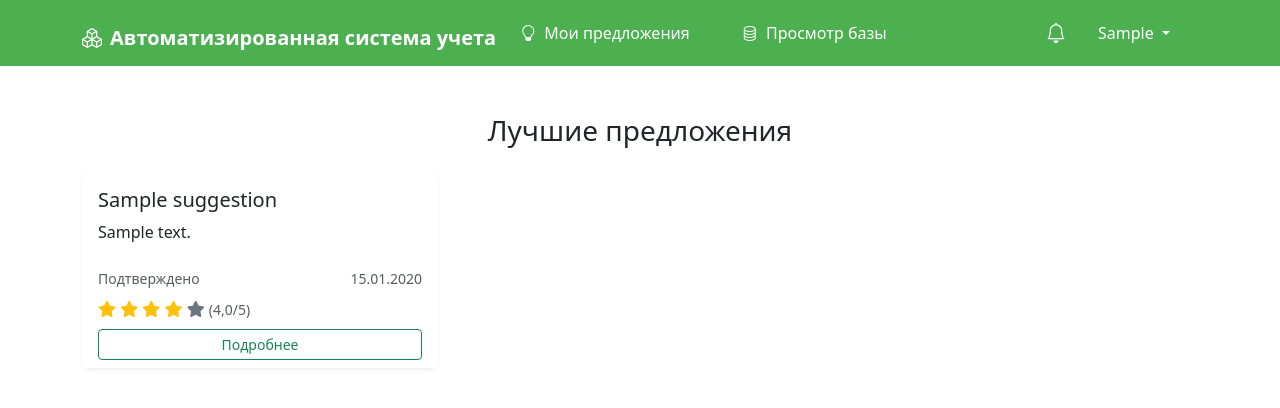
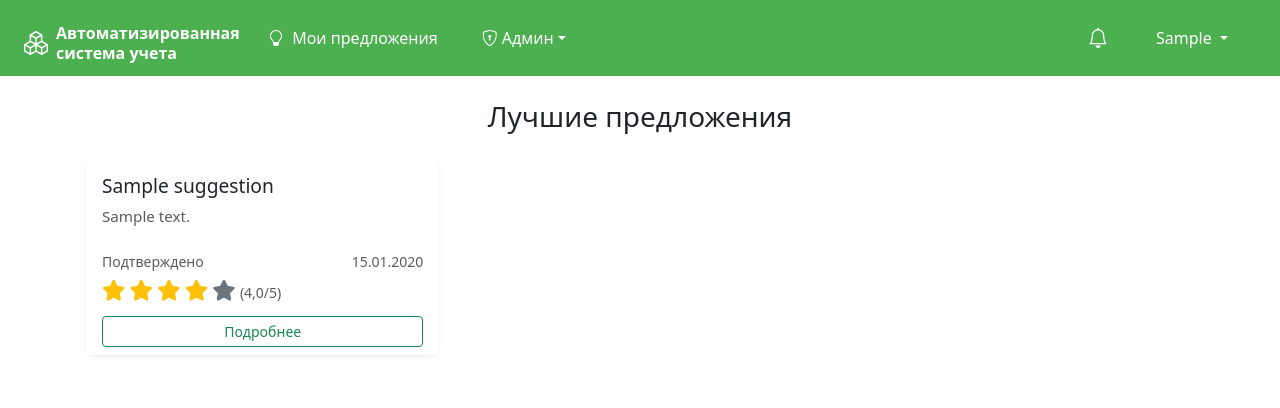
Before and after one commit to Stalkmind1256/VKR_Django, a Django app: page /home/ in a window 1280 px wide. Shown: the top 408 px of the page. Run offline with Django 4.2, Linux system fonts and the light colour scheme; a user stored in the database is signed in; tables that the repository leaves empty hold one stand-in row (values such as "Sample post"); data that the repository does not hold is empty; parts of the project's set-up code (start-up, migrations or seed data) failed here and were passed over; some libraries are stand-ins or nearby versions.

Commit message:
psevdo_adaptiv fix, entry

```diff
--- a/fss/management/commands/load_statuses.py
+++ b/fss/management/commands/load_statuses.py
@@ -5,6 +5,7 @@ from fss.models import Status
 STATUSES = [
     "draft",
     "submitted",
+    "under_review",
     "approved",
     "rejected",
     "archived",
--- a/fss/templates/fss/base.html
+++ b/fss/templates/fss/base.html
@@ -1,35 +1,36 @@
 <!DOCTYPE html>
 {% load static %}
 {% load django_bootstrap5 %}
-<html lang="en">
+<html lang="ru">
 <head>
     <meta charset="UTF-8">
     <meta name="viewport" content="width=device-width, initial-scale=1.0">
-    <title>Автоматизированная система учета и предложений</title>
+    <title>Автоматизированная система учёта и предложений</title>
 
+    <!-- Bootstrap & Icons -->
+    <link href="https://cdn.jsdelivr.net/npm/bootstrap@5.3.0-alpha1/dist/css/bootstrap.min.css" rel="stylesheet">
+    <link href="https://cdn.jsdelivr.net/npm/bootstrap-icons@1.10.5/font/bootstrap-icons.css" rel="stylesheet">
+    <link rel="stylesheet" href="https://cdnjs.cloudflare.com/ajax/libs/font-awesome/6.4.0/css/all.min.css">
 
-
-    <link href="https://cdn.jsdelivr.net/npm/bootstrap@5.3.0-alpha1/dist/css/bootstrap.min.css" rel="stylesheet">
-    <link href="https://cdn.jsdelivr.net/npm/bootstrap-icons/font/bootstrap-icons.css" rel="stylesheet">
+    <!-- Custom styles -->
     <link rel="stylesheet" href="{% static 'css/styles.css' %}">
 
-    <link href="https://cdn.jsdelivr.net/npm/bootstrap-icons/font/bootstrap-icons.css" rel="stylesheet">
-<link rel="stylesheet" href="https://cdn.jsdelivr.net/npm/bootstrap-icons@1.10.5/font/bootstrap-icons.css">
-<link rel="stylesheet" href="https://cdn.jsdelivr.net/npm/bootstrap-icons@1.10.5/font/bootstrap-icons.css">
-    <script src="https://cdn.jsdelivr.net/npm/bootstrap@5.3.0-alpha1/dist/js/bootstrap.bundle.min.js"></script>
-    <script src="https://ajax.googleapis.com/ajax/libs/jquery/3.5.1/jquery.min.js"></script>
-    <link rel="stylesheet" href="https://cdnjs.cloudflare.com/ajax/libs/font-awesome/6.4.0/css/all.min.css">
+    <!-- Scripts -->
+    <script src="https://cdn.jsdelivr.net/npm/bootstrap@5.3.0-alpha1/dist/js/bootstrap.bundle.min.js" defer></script>
+    <script src="https://ajax.googleapis.com/ajax/libs/jquery/3.5.1/jquery.min.js" defer></script>
+
+    <!-- CSRF Token for JS -->
     <meta name="csrf-token" content="{{ csrf_token }}">
+
+    {% block extra_head %}{% endblock %}
 </head>
 
 <body>
     {% include "fss/navbar.html" %}
 
-    {% block navbar %}
-    {% endblock %}
+    {% block navbar %}{% endblock %}
 
-
-    <div class="container">
+    <main class="container my-4 px-2">
         {% block content %}
             {% if messages %}
                 <div class="alert alert-success">
@@ -39,7 +40,8 @@
                 </div>
             {% endif %}
         {% endblock %}
-    </div>
+    </main>
+
     {% block extra_scripts %}{% endblock %}
 </body>
 </html>
--- a/fss/templates/fss/home.html
+++ b/fss/templates/fss/home.html
@@ -3,35 +3,68 @@
 
 {% block extra_head %}
 <link rel="stylesheet" href="https://cdnjs.cloudflare.com/ajax/libs/font-awesome/6.4.0/css/all.min.css">
+<style>
+    .card-title {
+        font-size: 1.2rem;
+    }
+    .rating i {
+        font-size: 1.3rem;
+        transition: color 0.2s;
+    }
+    .card-text {
+        font-size: 0.95rem;
+    }
+
+    @media (max-width: 575.98px) {
+        .card-title {
+            font-size: 1.1rem;
+        }
+        .card-text {
+            font-size: 0.9rem;
+        }
+        .rating i {
+            font-size: 1.4rem;
+        }
+        .btn {
+            font-size: 1rem;
+            padding: 0.6rem;
+        }
+        .card-footer .text-muted {
+            font-size: 0.8rem;
+        }
+    }
+</style>
 {% endblock %}
 
 {% block content %}
+<div class="container my-4 px-2">
     {% if messages %}
-    <ul class="message">
+        <ul class="message list-unstyled">
             {% for message in messages %}
                 <li class="alert {{ message.tags }}">{{ message }}</li>
             {% endfor %}
         </ul>
     {% endif %}
 
-<div class="mt-5">
     <h3 class="mb-4 text-center">Лучшие предложения</h3>
+
     {% if best_suggestions %}
-        <div class="row row-cols-1 row-cols-md-2 row-cols-lg-3 g-4 align-items-stretch">
+        <div class="row row-cols-1 row-cols-sm-2 row-cols-lg-3 g-4">
             {% for suggestion in best_suggestions %}
-                <div class="col">
-                    <div class="card h-100 shadow-sm border-0 d-flex flex-column">
-                        <div class="card-body flex-grow-1">
+                <div class="col d-flex">
+                    <div class="card w-100 h-100 shadow-sm border-0 d-flex flex-column">
+                        <div class="card-body d-flex flex-column">
                             <h5 class="card-title">{{ suggestion.title }}</h5>
-                            <p class="card-text">{{ suggestion.description|truncatewords:25 }}</p>
+                            <p class="card-text text-muted">
+                                {{ suggestion.description|truncatewords:20 }}
+                            </p>
                         </div>
-                        <div class="card-footer d-flex flex-column bg-white border-0">
-                            <div class="d-flex justify-content-between align-items-center w-100 mb-2">
-                                <small class="text-muted">{{ suggestion.status.get_name_display }}</small>
-                                <small class="text-muted">{{ suggestion.date_create|date:"d.m.Y" }}</small>
+                        <div class="card-footer bg-white border-0 mt-auto">
+                            <div class="d-flex justify-content-between small text-muted mb-2">
+                                <span>{{ suggestion.status.get_name_display }}</span>
+                                <span>{{ suggestion.date_create|date:"d.m.Y" }}</span>
                             </div>
 
-                            <!-- Рейтинг -->
                             <div class="mb-2 rating" data-suggestion-id="{{ suggestion.id }}" data-current-rating="{{ suggestion.avg_rating|default:0|floatformat:1 }}">
                                 {% for i in "12345" %}
                                     <i class="fa fa-star text-secondary" style="cursor: pointer;"></i>
@@ -39,14 +72,14 @@
                                 <small class="text-muted">({{ suggestion.avg_rating|default:"0.0"|floatformat:1 }}/5)</small>
                             </div>
 
-                            <a href="{% url 'suggestion_detail' suggestion.id %}" class="btn btn-outline-success btn-sm mt-auto">Подробнее</a>
+                            <a href="{% url 'suggestion_detail' suggestion.id %}" class="btn btn-outline-success btn-sm w-100 mt-1">Подробнее</a>
                         </div>
                     </div>
                 </div>
             {% endfor %}
         </div>
     {% else %}
-        <p class="text-muted text-center">Нет подходящих предложений для отображения.</p>
+        <p class="text-muted text-center mt-4">Нет подходящих предложений для отображения.</p>
     {% endif %}
 </div>
 {% endblock %}
@@ -80,7 +113,7 @@ document.addEventListener('DOMContentLoaded', () => {
                     method: "POST",
                     headers: {
                         'Content-Type': 'application/json',
-                        'X-CSRFToken': document.querySelector('meta[name="csrf-token"]').getAttribute('content'),
+                        'X-CSRFToken': document.querySelector('meta[name=\"csrf-token\"]').getAttribute('content'),
                     },
                     body: JSON.stringify({ suggestion_id: suggestionId, rating: rating })
                 })
--- a/fss/templates/fss/navbar.html
+++ b/fss/templates/fss/navbar.html
@@ -1,40 +1,69 @@
 {% load static %}
 
 <nav class="navbar navbar-expand-lg navbar-dark" style="background-color: #4CAF50;">
-  <div class="container">
+  <div class="container-fluid px-3 px-md-4">
 
-    <a class="navbar-brand fw-bold d-flex align-items-center" href="{% url 'home' %}">
-      <i class="bi bi-boxes me-2"></i> Автоматизированная система учета
+    <!-- Логотип -->
+    <a class="navbar-brand fw-bold d-flex flex-column flex-lg-row align-items-start align-items-lg-center text-white" href="{% url 'home' %}" style="max-width: 220px;">
+      <i class="bi bi-boxes me-lg-2 fs-4"></i>
+      <span class="text-break lh-sm" style="font-size: 1rem; white-space: normal; word-break: break-word;">
+        Автоматизированная система<br class="d-lg-none"> учета
+      </span>
     </a>
 
-
-    <button class="navbar-toggler" type="button" data-bs-toggle="collapse" data-bs-target="#navbarNavAltMarkup"
-      aria-controls="navbarNavAltMarkup" aria-expanded="false" aria-label="Toggle navigation">
+    <!-- Кнопка "бургер" для мобильных -->
+    <button class="navbar-toggler" type="button" data-bs-toggle="collapse" data-bs-target="#navbarNav"
+      aria-controls="navbarNav" aria-expanded="false" aria-label="Переключить навигацию">
       <span class="navbar-toggler-icon"></span>
     </button>
 
+    <!-- Содержимое навигации -->
+    <div class="collapse navbar-collapse mt-3 mt-lg-0" id="navbarNav">
+      <ul class="navbar-nav me-auto mb-2 mb-lg-0 align-items-lg-center gap-2">
 
-    <div class="collapse navbar-collapse" id="navbarNavAltMarkup">
-
-      <ul class="navbar-nav me-auto mb-2 mb-lg-0 d-flex align-items-lg-center">
-        <li class="nav-item mt-2 mt-lg-0">
+        <!-- Основное меню -->
+        <li class="nav-item">
           <a class="nav-link text-white" href="{% url 'my_suggestions' %}">
             <i class="bi bi-lightbulb me-1"></i> Мои предложения
           </a>
         </li>
+
         {% if user.is_superuser %}
-        <li class="nav-item mt-2 mt-lg-0 ms-lg-3">
-          <a class="nav-link text-white" href="{% url 'suggestion_list' %}">
-            <i class="bi bi-database me-1"></i> Просмотр базы
+        <!-- Меню администратора -->
+        <li class="nav-item dropdown">
+          <a class="nav-link dropdown-toggle text-white d-flex align-items-center" href="#" id="adminMenuDropdown" role="button" data-bs-toggle="dropdown" aria-expanded="false">
+            <i class="bi bi-shield-lock me-1"></i> Админ
           </a>
+          <ul class="dropdown-menu dropdown-menu-start" aria-labelledby="adminMenuDropdown">
+            <li>
+              <a class="dropdown-item d-flex align-items-center gap-2" href="/stats">
+                <i class="bi bi-speedometer2"></i> Dashboard
+              </a>
+            </li>
+            <li>
+              <a class="dropdown-item d-flex align-items-center gap-2" href="{% url 'user_management' %}">
+                <i class="bi bi-people-fill"></i> Пользователи
+              </a>
+            </li>
+            <li>
+              <a class="dropdown-item d-flex align-items-center gap-2" href="{% url 'suggestion_list' %}">
+  <i class="bi bi-clipboard-check"></i> Предложения
+</a>
+            </li>
+            <li>
+              <a class="dropdown-item d-flex align-items-center gap-2" href="{% url 'import_users' %}">
+                <i class="bi bi-upload"></i> Импорт пользователей
+              </a>
+            </li>
+          </ul>
         </li>
         {% endif %}
       </ul>
 
-      <ul class="navbar-nav d-flex align-items-lg-center mb-2 mb-lg-0">
+      <!-- Правая часть -->
+      <ul class="navbar-nav mb-2 mb-lg-0 align-items-lg-center gap-3">
         {% if user.is_authenticated %}
-
-        <li class="nav-item position-relative me-3 mt-2 mt-lg-0">
+        <li class="nav-item position-relative me-3">
           <a class="nav-link text-white" href="{% url 'notifications' %}" title="Уведомления">
             <i class="bi bi-bell fs-5"></i>
             <span id="notification-badge"
@@ -43,19 +72,17 @@
             </span>
           </a>
         </li>
-
-        <!-- Профиль -->
-        <li class="nav-item dropdown mt-2 mt-lg-0">
-          <a class="nav-link dropdown-toggle text-white" href="#" role="button" data-bs-toggle="dropdown"
+        <li class="nav-item dropdown">
+          <a class="nav-link dropdown-toggle text-white" href="#" id="userDropdown" role="button" data-bs-toggle="dropdown"
             aria-expanded="false">
             {{ user.first_name|default:"Администратор" }}
           </a>
-          <ul class="dropdown-menu">
+          <ul class="dropdown-menu dropdown-menu-end" aria-labelledby="userDropdown">
             <li><a class="dropdown-item" href="{% url 'logout' %}">Выйти</a></li>
           </ul>
         </li>
         {% else %}
-        <li class="nav-item mt-2 mt-lg-0">
+        <li class="nav-item">
           <a class="btn btn-light text-dark" href="{% url 'login' %}">
             <i class="bi bi-box-arrow-in-right"></i> Войти
           </a>
@@ -89,7 +116,6 @@
     updateNotificationCount();
     setInterval(updateNotificationCount, 10000);
 
-    // Помечаем уведомления как прочитанные при клике на колокольчик
     const bell = document.querySelector('a[href="{% url "notifications" %}"]');
     bell?.addEventListener("click", function () {
       fetch("{% url 'mark_notifications_read' %}", {
--- a/fss/urls.py
+++ b/fss/urls.py
@@ -45,6 +45,4 @@ urlpatterns = [
     path('notifications/mark_read/', views.mark_notifications_read, name='mark_notifications_read'),
     path('rate-suggestion/', rate_suggestion, name='rate_suggestion'),
 
-
-
 ]
```
Also changed, not shown: fss/templates/fss/suggestion_list.html (+12 -45 lines), fss/templates/fss/users_admin.html (+23 -31 lines). Lines whose indentation alone changed are shown as unchanged.
